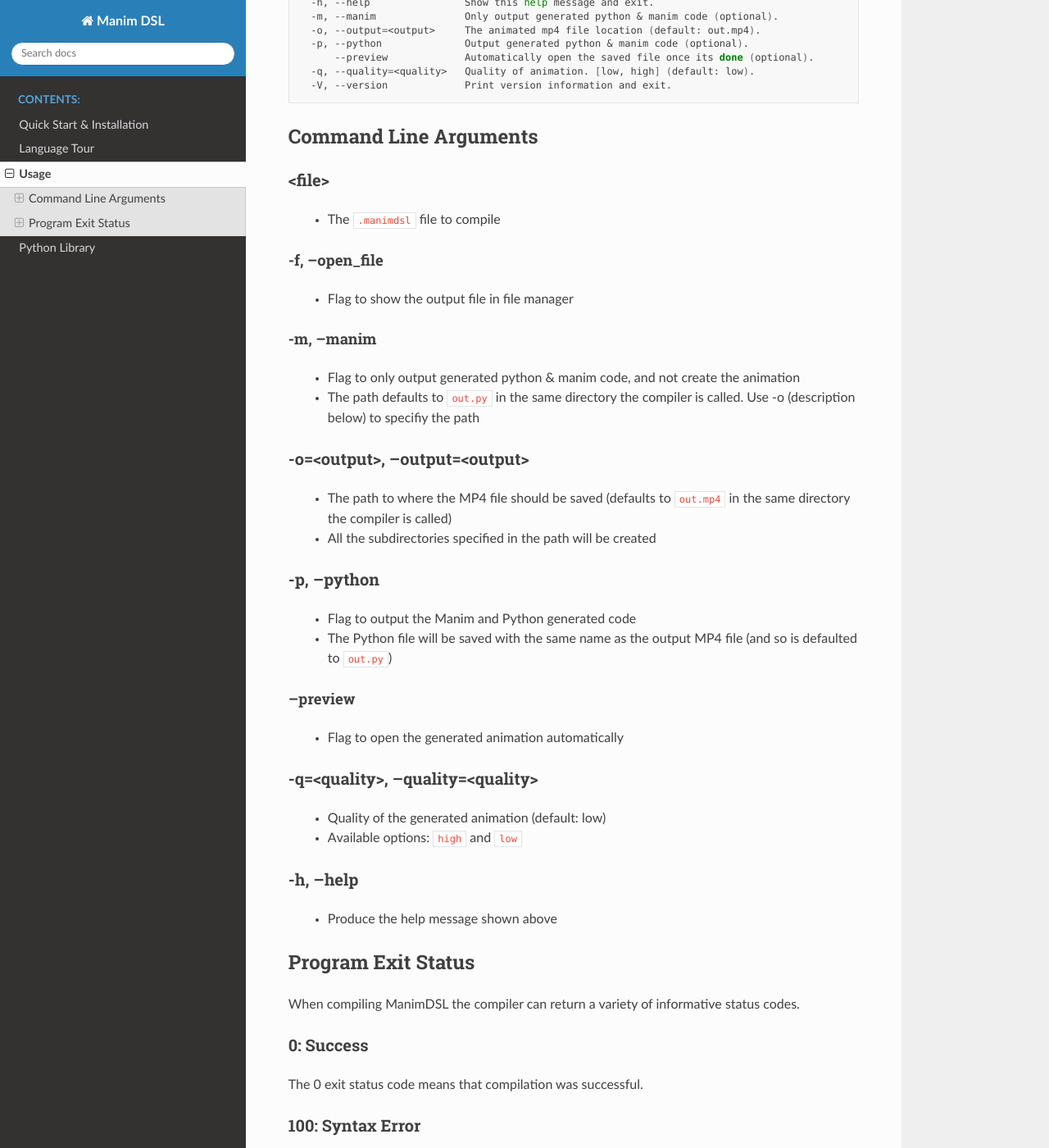
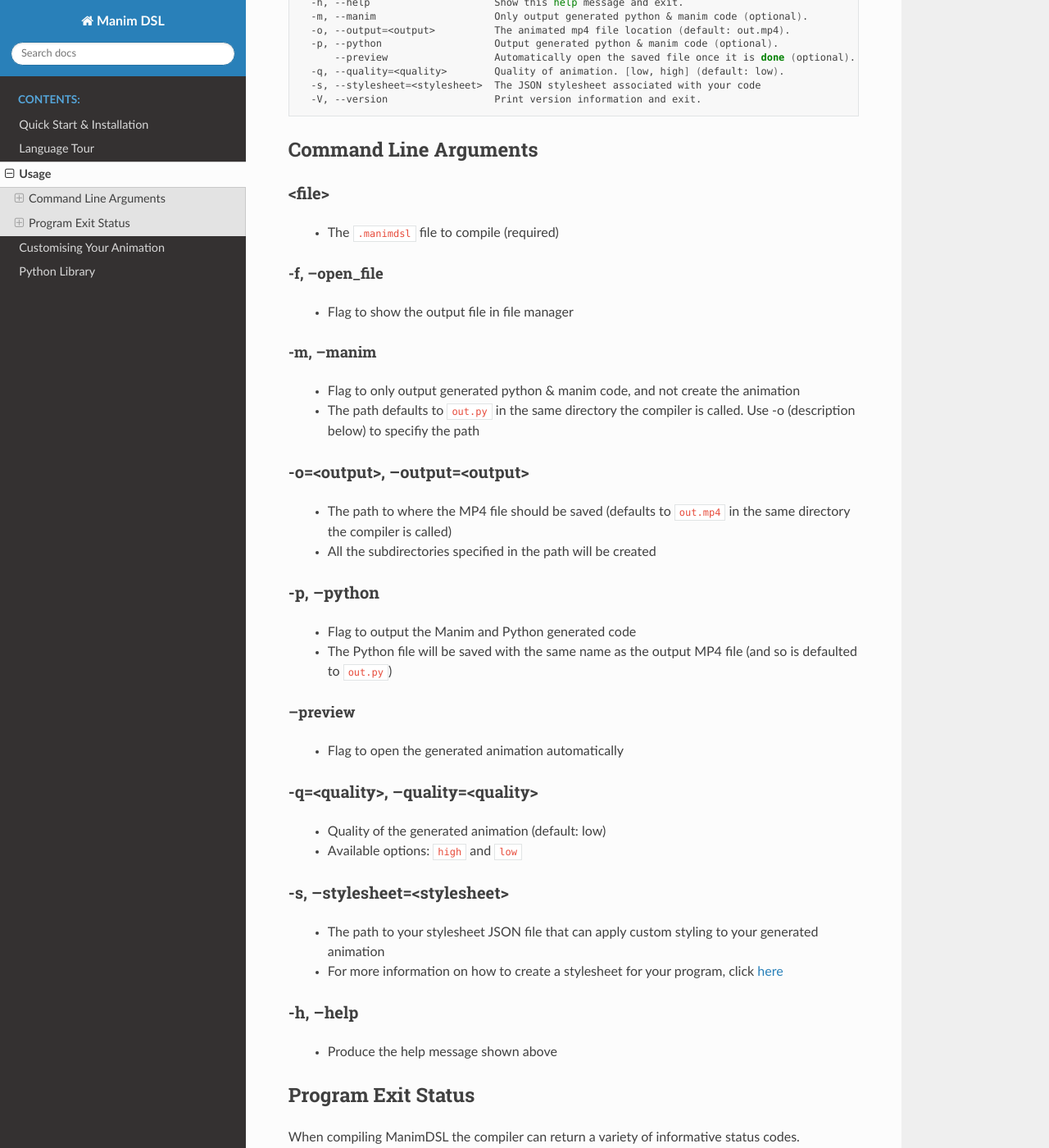
Before and after one commit to VAlgoLang/valgolang.github.io, a Sphinx documentation site: the page built from source/usage.rst, in a window 1280 px wide and 1400 px high, scrolled down 293 px. Shown: the whole window at 82% size. Built offline with Sphinx 7.4.7 and the Read the Docs theme 2.0.0, drawn with Linux system fonts in a browser that asks for light colours; some of the changed text lies outside the part shown.

Commit message:
Documentation for stylesheet (#14)
* Started work on stylesheet page

* Continued adding to customisation

* Completed documentation for current stylesheet

* Made color spelling consistent

```diff
--- a/source/usage.rst
+++ b/source/usage.rst
@@ -1,21 +1,24 @@
+.. _usage:
+
 Usage
 ===========
 
-The Compiler has some command line options:
+The compiler has some command line options:
 
 .. code:: bash
 
     Usage: manimdsl [-hpV] [-o=<output>] [-q=<quality>] <file>
     ManimDSL compiler to produce manim animations
-          <file>                The manimdsl file to compile and animate.
-      -f, --open_file           Show the output file in file manager (optional).
-      -h, --help                Show this help message and exit.
-      -m, --manim               Only output generated python & manim code (optional).
-      -o, --output=<output>     The animated mp4 file location (default: out.mp4).
-      -p, --python              Output generated python & manim code (optional).
-          --preview             Automatically open the saved file once its done (optional).
-      -q, --quality=<quality>   Quality of animation. [low, high] (default: low).
-      -V, --version             Print version information and exit.
+          <file>                     The manimdsl file to compile and animate.
+      -f, --open_file                Show the output file in file manager (optional).
+      -h, --help                     Show this help message and exit.
+      -m, --manim                    Only output generated python & manim code (optional).
+      -o, --output=<output>          The animated mp4 file location (default: out.mp4).
+      -p, --python                   Output generated python & manim code (optional).
+          --preview                  Automatically open the saved file once it is done (optional).
+      -q, --quality=<quality>        Quality of animation. [low, high] (default: low).
+      -s, --stylesheet=<stylesheet>  The JSON stylesheet associated with your code
+      -V, --version                  Print version information and exit.
 
 
 Command Line Arguments
@@ -24,7 +27,7 @@
 <file>
 ^^^^^^^^^^^^
 
- - The ``.manimdsl`` file to compile
+ - The ``.manimdsl`` file to compile (required)
 
 -f, --open_file
 ~~~~~~~~~~~~~~~~~~~~~~~~~~~~~~
@@ -59,6 +62,13 @@
 
  - Quality of the generated animation (default: low)
  - Available options: ``high`` and ``low``
+
+-s, --stylesheet=<stylesheet>
+^^^^^^^^^^^^^^^^^^^^^^^^^^^^^^
+
+ - The path to your stylesheet JSON file that can apply custom styling to your generated animation
+ - For more information on how to create a stylesheet for your program, click :ref:`here <stylesheet>`
+
 
 -h, --help
 ^^^^^^^^^^^^^^^^^^^^^^^^^^^^^^^^^
```
Also changed, not shown: source/customisation.rst (added, +95 -0 lines), source/tutorial.rst (+7 -2 lines).
